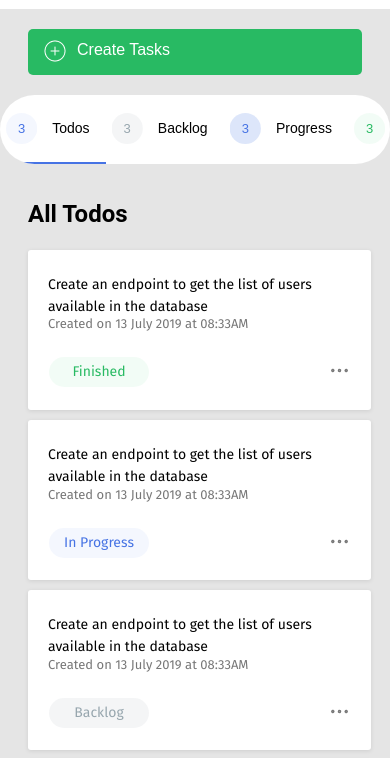
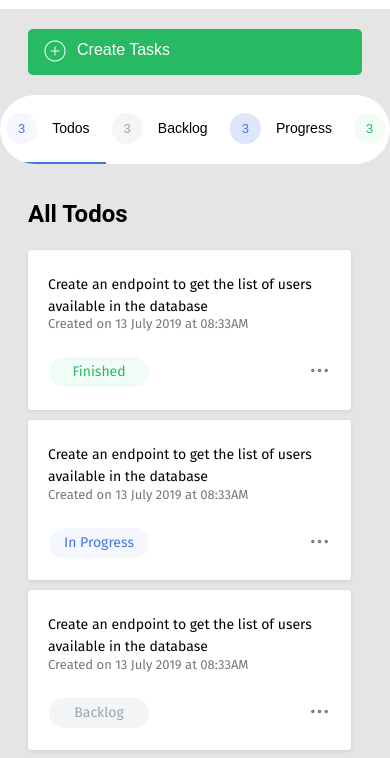
Before and after one commit to chris097/Three60, a website with bundled scripts: page index.html in a window 390 px wide. Shown: the part 71-829 px from the top of the page. Built offline with nearby package versions, Linux system fonts and the light colour scheme; files whose address does not match are found by name.

Commit message:
checking...

```diff
--- a/custom/css/pages/index.css
+++ b/custom/css/pages/index.css
@@ -65,16 +65,16 @@
         width: 85%;
     }
 }
-/* @media screen and (max-width: 370px){
+ @media screen and (max-width: 400px){
     .card-1{
-        width: 75%;
+        width: 80%;
     }
 }
- @media screen and (max-width: 330px){
+ /* @media screen and (max-width: 330px){
     .card-1{
         width: 66.88%;
     }
-}  */
+}   */
 .class-note_result-1,
 .class-note_result-2,
 .class-note_result-3,
```
